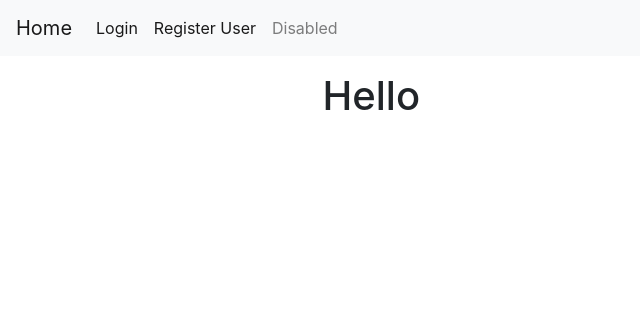
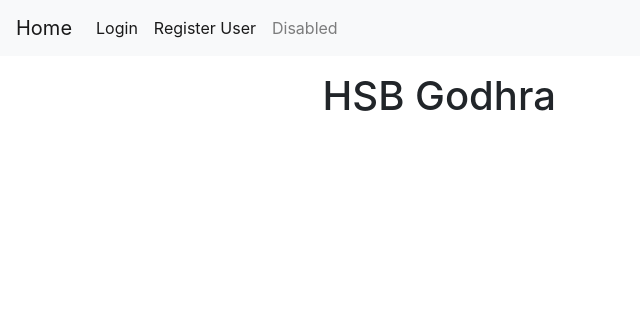
Before and after one commit to Abbasvora/HSB, a Django app: page / in a window 1280 px wide. Shown: the top 316 px of the page, without its empty margins (0-640 px from the left). Run offline with Django 3.2, Linux system fonts and the light colour scheme; some libraries are stand-ins or nearby versions.

Commit message:
modified

```diff
--- a/users/templates/users/hello.html
+++ b/users/templates/users/hello.html
@@ -1,5 +1,5 @@
 {% extends 'main.html' %}
 
 {% block content %}
-<h1>Hello</h1>
+<h1>HSB Godhra</h1>
 {% endblock content %}
```
